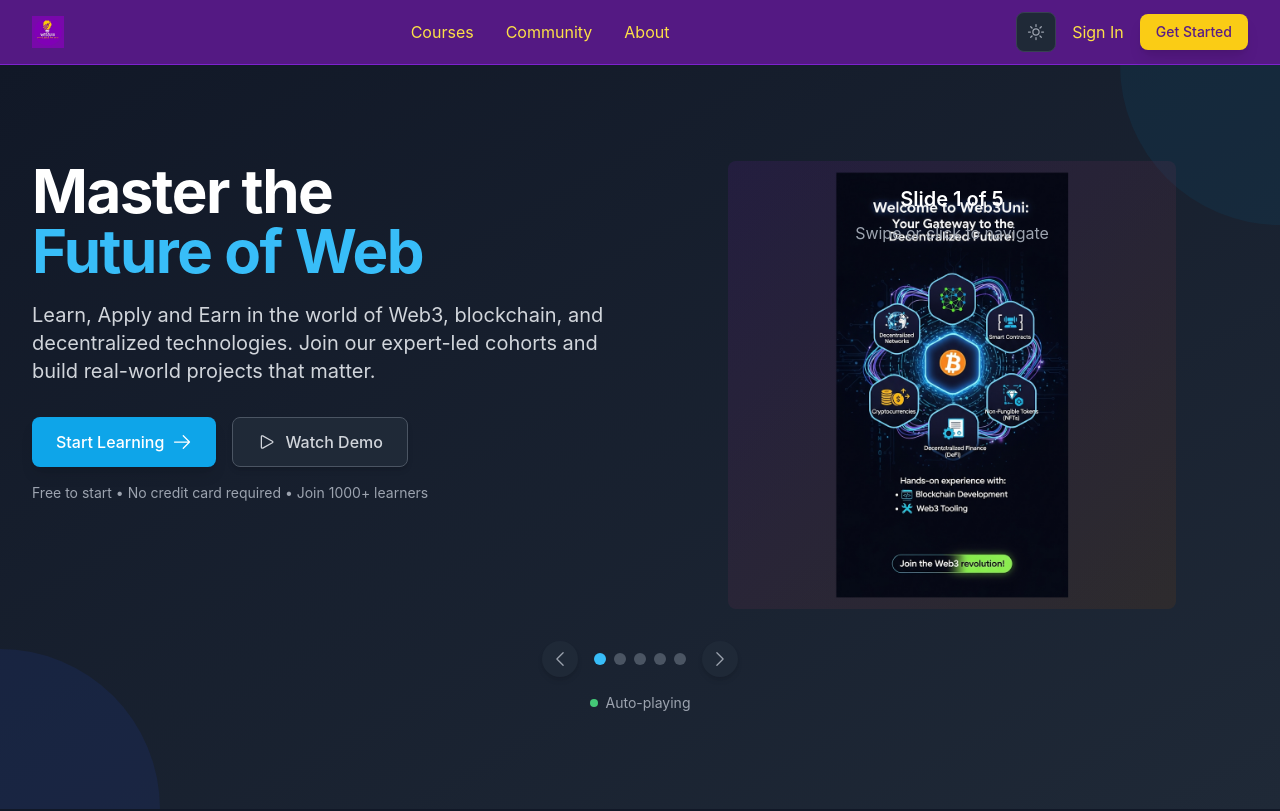
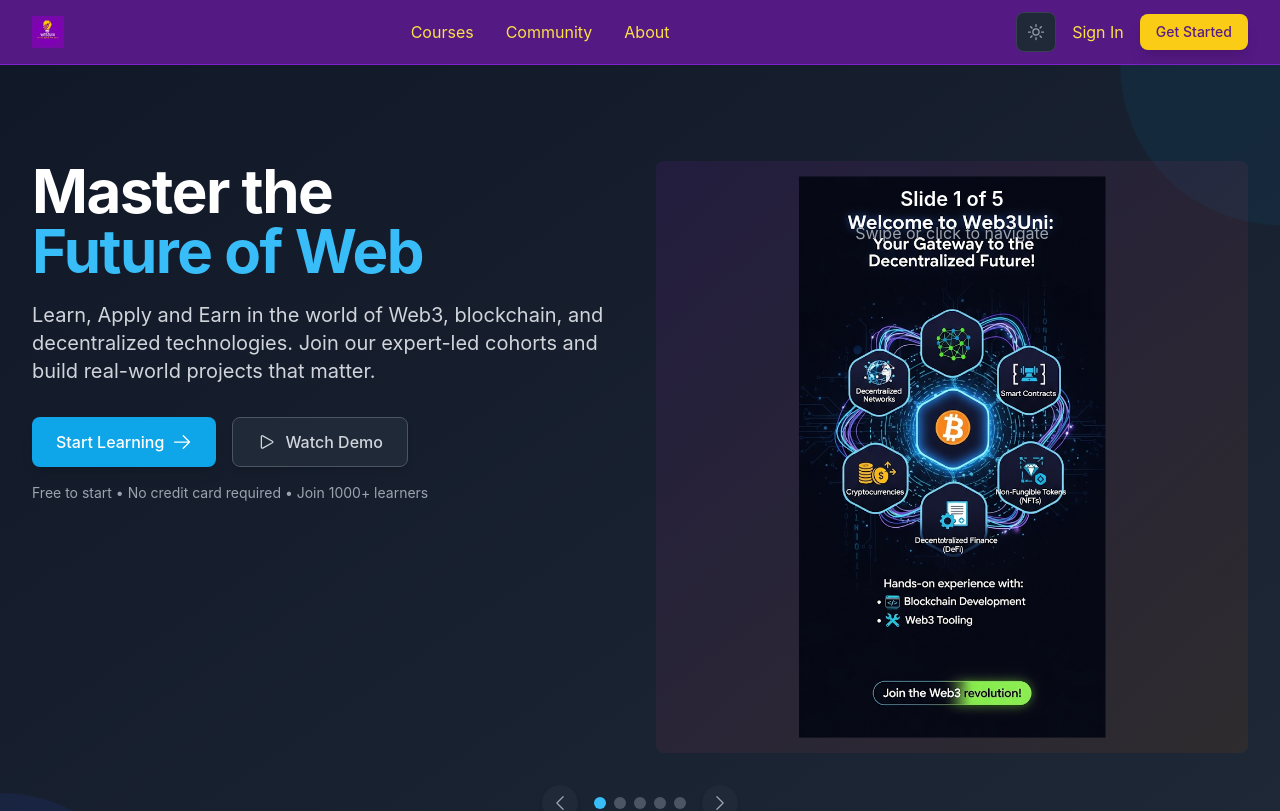
Before and after one commit to mederhoo-script/Web3_uni2, a React (Vite) app: page / in a window 1280 px wide. Shown: the top 811 px of the page. Built offline with nearby package versions, Linux system fonts and the light colour scheme; no server answers.

Commit message:
update slide image to fit its div

```diff
--- a/src/components/landing/HeroSlideshow.tsx
+++ b/src/components/landing/HeroSlideshow.tsx
@@ -175,13 +175,14 @@
           </div>
 
           <div className="mt-12 relative sm:mx-auto sm:max-w-lg lg:col-span-6 lg:mx-0 lg:mt-0 lg:max-w-none lg:flex lg:items-center">
-            <div className="relative mx-auto w-full rounded-lg lg:max-w-md">
+            {/* Remove the inner max-w-md wrapper */}
+            <div className="relative w-full h-full rounded-lg">
               {/* Hero slide image */}
-              <div className="relative aspect-square w-full rounded-lg overflow-hidden bg-gradient-to-br from-yellow-100 to-purple-100 p-0 dark:from-purple-900/20 dark:to-yellow-900/20">
+              <div className="relative aspect-square w-full h-full rounded-lg overflow-hidden bg-gradient-to-br from-yellow-100 to-purple-100 p-0 dark:from-purple-900/20 dark:to-yellow-900/20">
                 <img
                   src={currentSlideData.image}
                   alt={currentSlideData.title}
-                  className="absolute inset-0 w-full h-full object-cover" // Ensures image fills the div
+                  className="absolute inset-0 w-full h-full object-cover"
                   style={{ objectFit: 'cover' }}
                 />
                 <div className="text-center mt-6 relative z-10">
```
